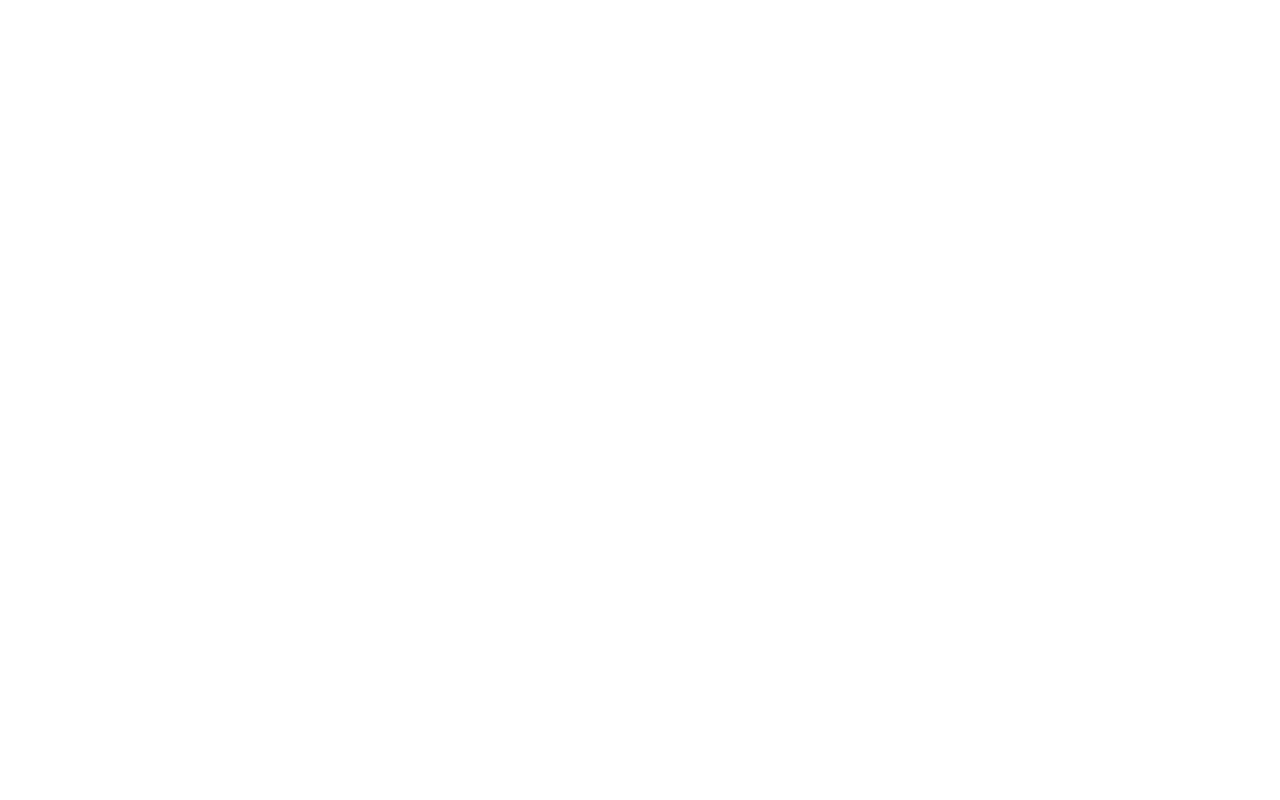
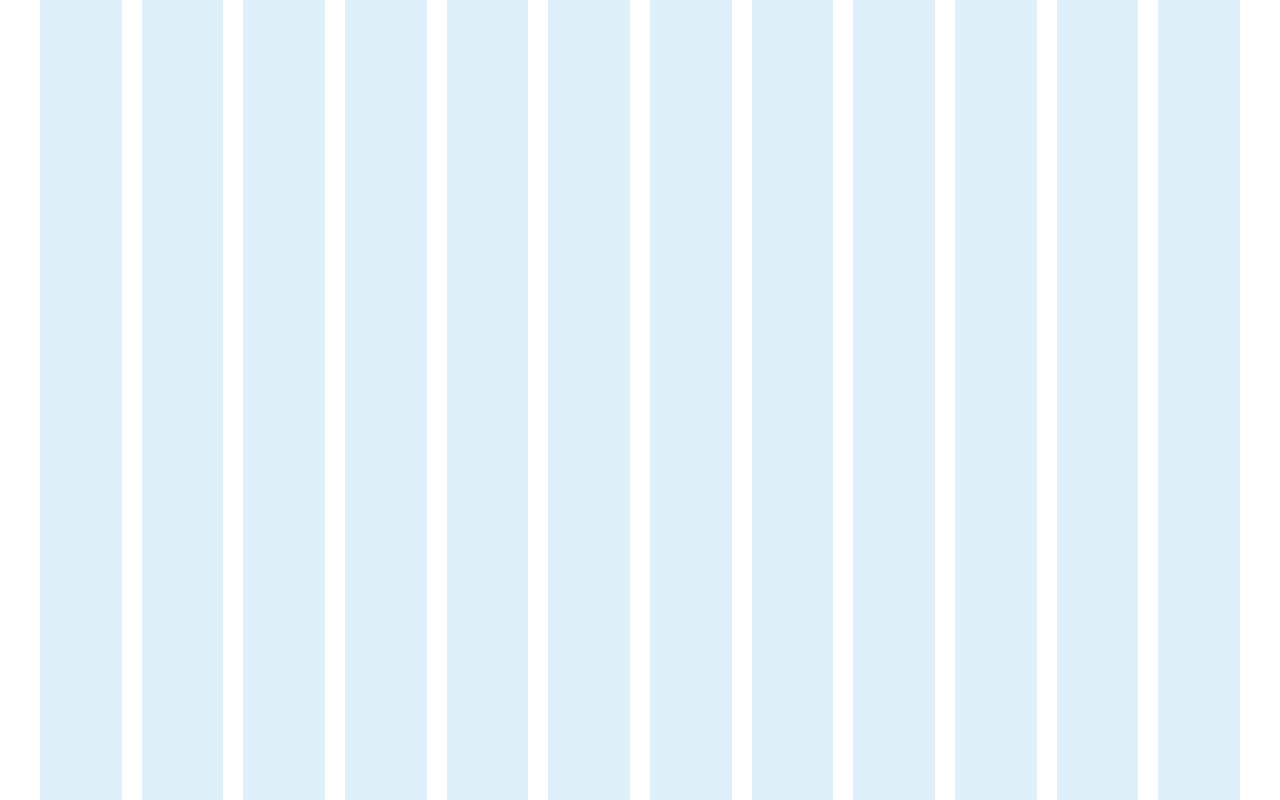
Before and after one commit to audurkatarina/hopverkefni2, a website: page index.html in a window 1280 px wide. Drawn offline with nearby package versions, Linux system fonts and the light colour scheme; files that its build step writes are made by us from their sources.

Commit message:
bundle skrá komin

```diff
--- a/index.html
+++ b/index.html
@@ -2,6 +2,8 @@
 <html lang="is">
 <head>
   <meta charset="utf-8">
+  <link rel="stylesheet" href="./dist/styles.css">
+  <link rel="stylesheet" href="./grid.css">
   <title>Hópverkefni 2</title>
   <link href="https://fonts.googleapis.com/css?family=Lora:400,700|Roboto+Mono:400,700&display=swap" rel="stylesheet">
 </head>
--- a/package.json
+++ b/package.json
@@ -30,6 +30,7 @@
     "node-sass": "^4.13.0",
     "npm-run-all": "^4.1.5",
     "rollup": "^1.27.4",
+    "rollup-plugin-babel": "^4.3.3",
     "stylelint": "^9.10.1",
     "stylelint-config-primer": "^2.2.11"
   },
```
Also changed, not shown: 1 other file.
